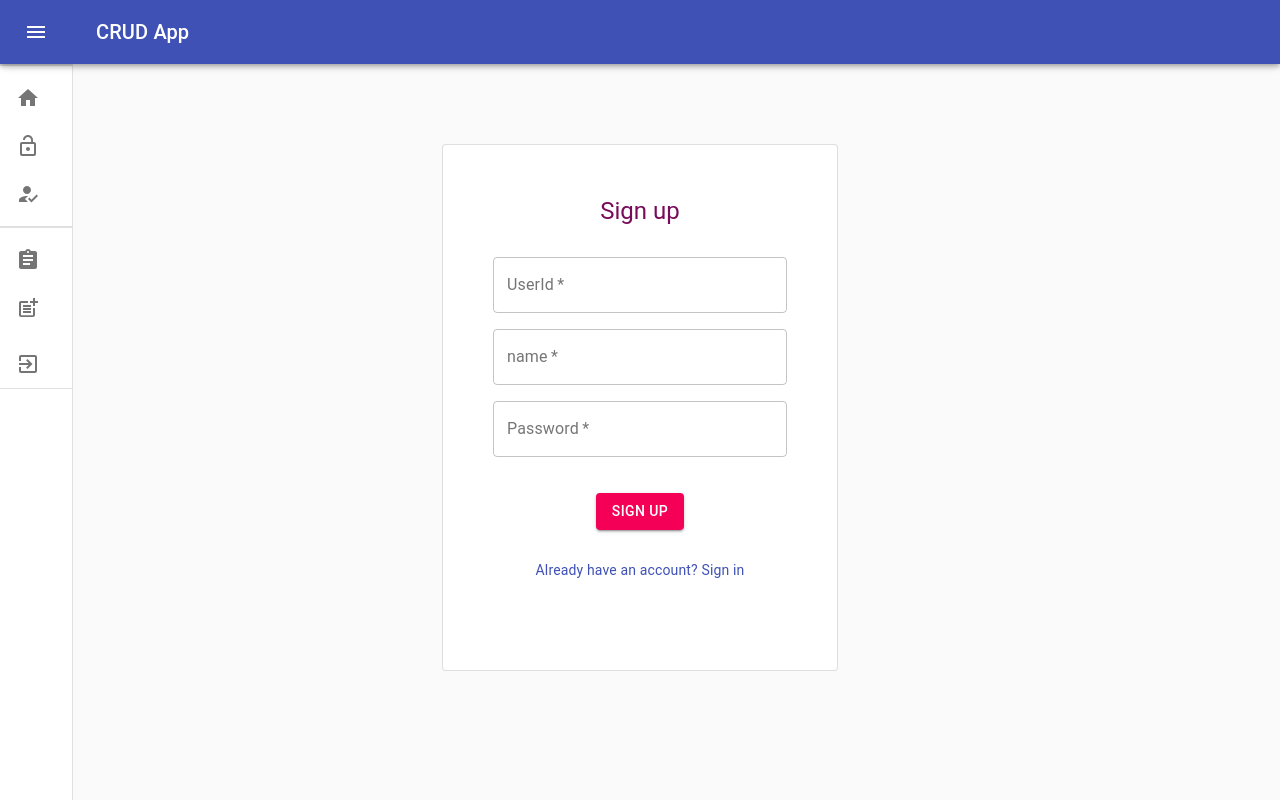
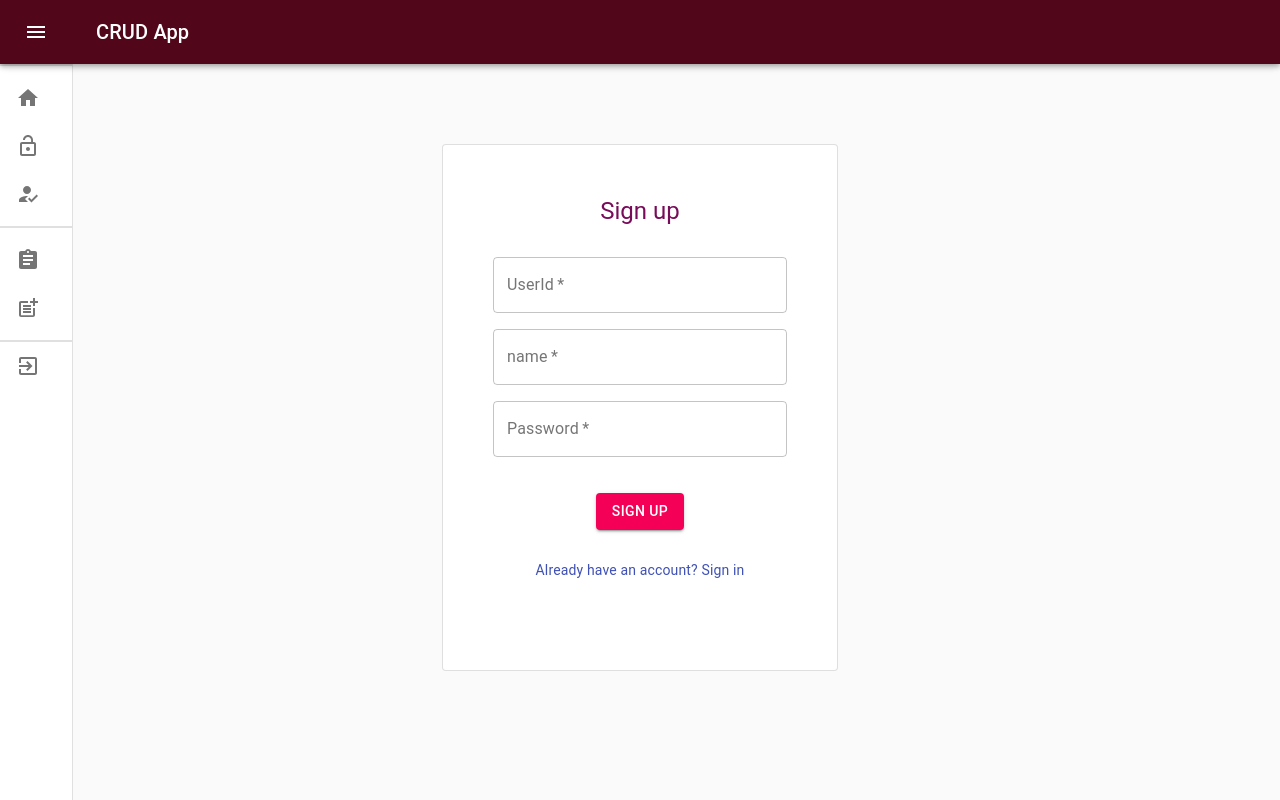
Before and after one commit to CosmicBeing09/Frontend-Restful-CRUD-Application-Cefalo-Assignment, a React (Create React App) app: page /register in a window 1280 px wide. Built offline with nearby package versions, Linux system fonts and the light colour scheme; sample sign-in values are in the browser's storage.

Commit message:
Slight design improvement

```diff
--- a/src/components/post/Post.js
+++ b/src/components/post/Post.js
@@ -10,8 +10,8 @@ class Post extends Component {
     render() {
         var home = this.props.home;
         return (
-            <Card style={{ margin: '20px', marginLeft: '300px', marginRight: '200px',marginTop:'24px' }}>
-                <Card.Header style={{padding : '24px',backgroundColor:'#beebe9'}}><h5><b>{this.props.post.title}</b></h5></Card.Header>
+            <Card style={{ margin: '20px', marginLeft: '300px', marginRight: '200px',marginTop:'24px', backgroundColor:'#eeeeee' }}>
+                <Card.Header style={{padding : '24px',backgroundColor:'#cccccc'}}><h5><b>{this.props.post.title}</b></h5></Card.Header>
                 <Card.Body style={{marginLeft:'100px',marginRight:'100px', padding:'32px'}}>
                     <blockquote className="blockquote mb-0">
                         <p style={{textAlign : 'left'}}>
--- a/src/nav/sideDrawer/SideDrawer.js
+++ b/src/nav/sideDrawer/SideDrawer.js
@@ -132,6 +132,7 @@ export default function MiniDrawer() {
     <div className={classes.root}>
       <CssBaseline />
       <AppBar
+         style={{backgroundColor:'#510619'}}
         position="fixed"
         className={clsx(classes.appBar, {
           [classes.appBarShift]: open,
@@ -155,7 +156,7 @@ export default function MiniDrawer() {
         </Toolbar>
       </AppBar>
       <Drawer
-        variant="permanent"
+      variant="permanent"
         className={clsx(classes.drawer, {
           [classes.drawerOpen]: open,
           [classes.drawerClose]: !open,
@@ -167,14 +168,19 @@ export default function MiniDrawer() {
           }),
         }}
       >
+        <div style={{backgroundColor : '#cccccc'}}>
         <div className={classes.toolbar}>
           <Typography variant="h6" noWrap >Navigate</Typography>
           <IconButton onClick={handleDrawerClose}>
             {theme.direction === 'rtl' ? <ChevronRightIcon /> : <ChevronLeftIcon />}
           </IconButton>
         </div>
+        </div>
+
         <Divider />
         <Divider />
+
+        <div>
         <List>
           <ListItem button component={Link} to='/'>
             <ListItemIcon><Home/></ListItemIcon>
@@ -192,7 +198,7 @@ export default function MiniDrawer() {
           </ListItem>
         </List>
 
-
+        </div>
        {isLogged? (
          <div>
         <Divider />
@@ -208,12 +214,12 @@ export default function MiniDrawer() {
             <ListItemText primary='Create Post'/>
           </ListItem>
         </List>
+        <Divider/>
+        <Divider />
         <ListItem button onClick = {logout}>
             <ListItemIcon><Logout/></ListItemIcon>
             <ListItemText primary='Logout'/>
-          </ListItem>
-        <Divider />
-
+        </ListItem>
         </div>
        ):(<div></div>)
 }
```
